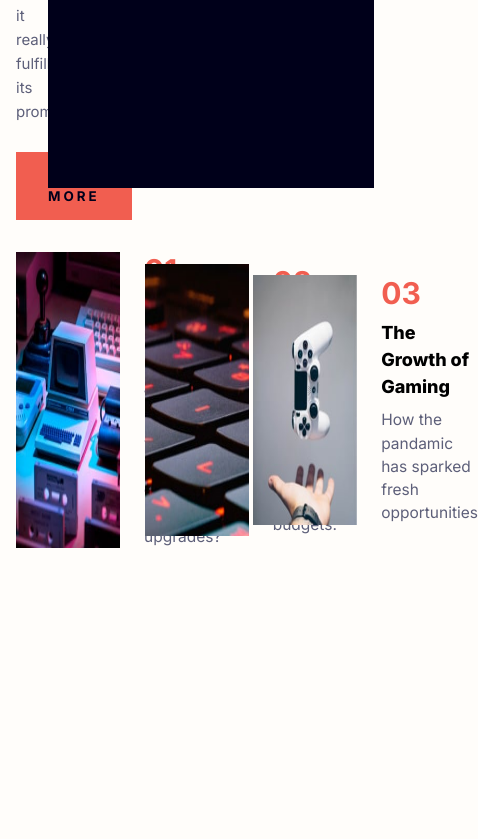
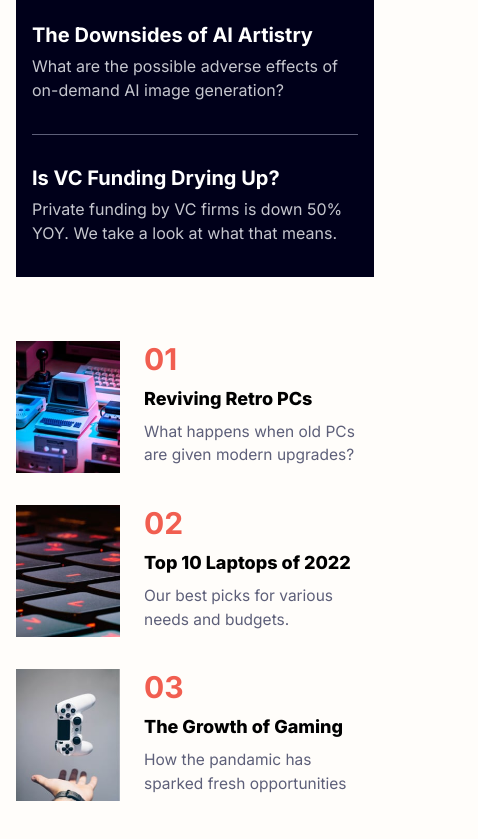
Before and after one commit to et-coder/news-homepage, a React (Vite) app: page / in a window 390 px wide. Shown: the part 1017-1856 px from the top of the page, 478 px wide, since content can reach past the window. Before the commit the page ends 1625 px from the top, so only its background shows below. Built offline with nearby package versions, Linux system fonts and the light colour scheme.

Commit message:
fix responsiveness of the page

```diff
--- a/src/App.jsx
+++ b/src/App.jsx
@@ -6,9 +6,9 @@ import Related from "./components/Related";
 
 const App = () => (
   <>
-    <div className="max-w-[1140px] mx-auto px-4 py-7 font-Inter">
+    <div className="max-w-[1140px] mx-auto px-4 py-7 font-Inter ">
       <Header />
-      <div className="grid grid-cols-1 lg:grid-cols-[2fr_1fr] gap-8">
+      <div className="grid grid-cols-1 lg:grid-cols-[2fr_1fr] gap-8 mx-auto">
         <Main />
         <Aside />
         <Related />
--- a/src/components/Header.jsx
+++ b/src/components/Header.jsx
@@ -33,7 +33,7 @@ const Header = () => {
       <img src={Logo} alt="Logo" className="w-[46px] lg:w-[65px]" />
       <button
         onClick={() => setIsOpen(true)}
-        className="p-2 rounded-lg hover:bg-gray-100 md:hidden"
+        className="p-2 rounded-lg hover:bg-gray-100 lg:hidden"
         aria-label="Open menu"
       >
         <img
@@ -43,7 +43,7 @@ const Header = () => {
         />
       </button>
 
-      <ul className="hidden lg:flex lg:block gap-10 lg:text-dark-grayish-blue">
+      <ul className="hidden lg:flex gap-10 lg:text-dark-grayish-blue">
         {navItems.map((item) => (
           <li className="text-dark hover:text-soft-red hover:cursor-pointer">
             <a href="#">{item}</a>
@@ -52,7 +52,7 @@ const Header = () => {
       </ul>
 
       <div
-        className={`fixed inset-0 bg-black/60 z-40 transition-opacity duration-300 md:hidden ${
+        className={`fixed inset-0 bg-black/60 z-40 transition-opacity duration-300 lg:hidden ${
           isOpen ? "opacity-100" : "opacity-0 pointer-events-none"
         }`}
         onClick={() => setIsOpen(false)}
@@ -60,7 +60,7 @@ const Header = () => {
 
       {/* Full-height menu panel */}
       <nav
-        className={`fixed inset-y-0 right-0 w-72 bg-off-white z-50 transform transition-transform duration-300 ease-out md:hidden ${
+        className={`fixed inset-y-0 right-0 w-72 bg-off-white z-50 transform transition-transform duration-300 ease-out lg:hidden ${
           isOpen ? "translate-x-0" : "translate-x-full"
         }`}
       >
@@ -76,7 +76,7 @@ const Header = () => {
         </div>
 
         {/* Nav links - fills remaining height */}
-        <ul className="flex flex-col h-[calc(100dvh-65px)] overflow-y-auto p-6 mt-8 space-y-1 flex flex-col gap-4">
+        <ul className="flex flex-col h-[calc(100dvh-65px)] overflow-y-auto p-6 mt-8 space-y-1 gap-4">
           {navItems.map((item) => (
             <li key={item}>
               <a
--- a/src/components/Main.jsx
+++ b/src/components/Main.jsx
@@ -4,7 +4,7 @@ import heroImgDesktop from "../assets/image-web-3-desktop.jpg";
 const Main = () => (
   <main>
     <picture className="block my-7 lg:my-15">
-      <source media="(min-width: 1024px)" srcSet={heroImgDesktop} />
+      <source media="(min-width: 720px)" srcSet={heroImgDesktop} />
       <img src={heroImgMobile} alt="web-3" />
     </picture>
 
--- a/src/components/Related.jsx
+++ b/src/components/Related.jsx
@@ -1,7 +1,7 @@
 import { related } from "../constants";
 
 const Related = () => (
-  <div className="flex lg:flex-row col-span-2 items-center lg:gap-6">
+  <div className="flex flex-col lg:flex-row lg:col-span-2 lg:items-center lg:gap-6">
     {related.map((content) => (
       <div className="flex gap-6 mb-8 lg:max-w-[355px]" id={content.id}>
         <img src={content.img} className="w-26" />
```
